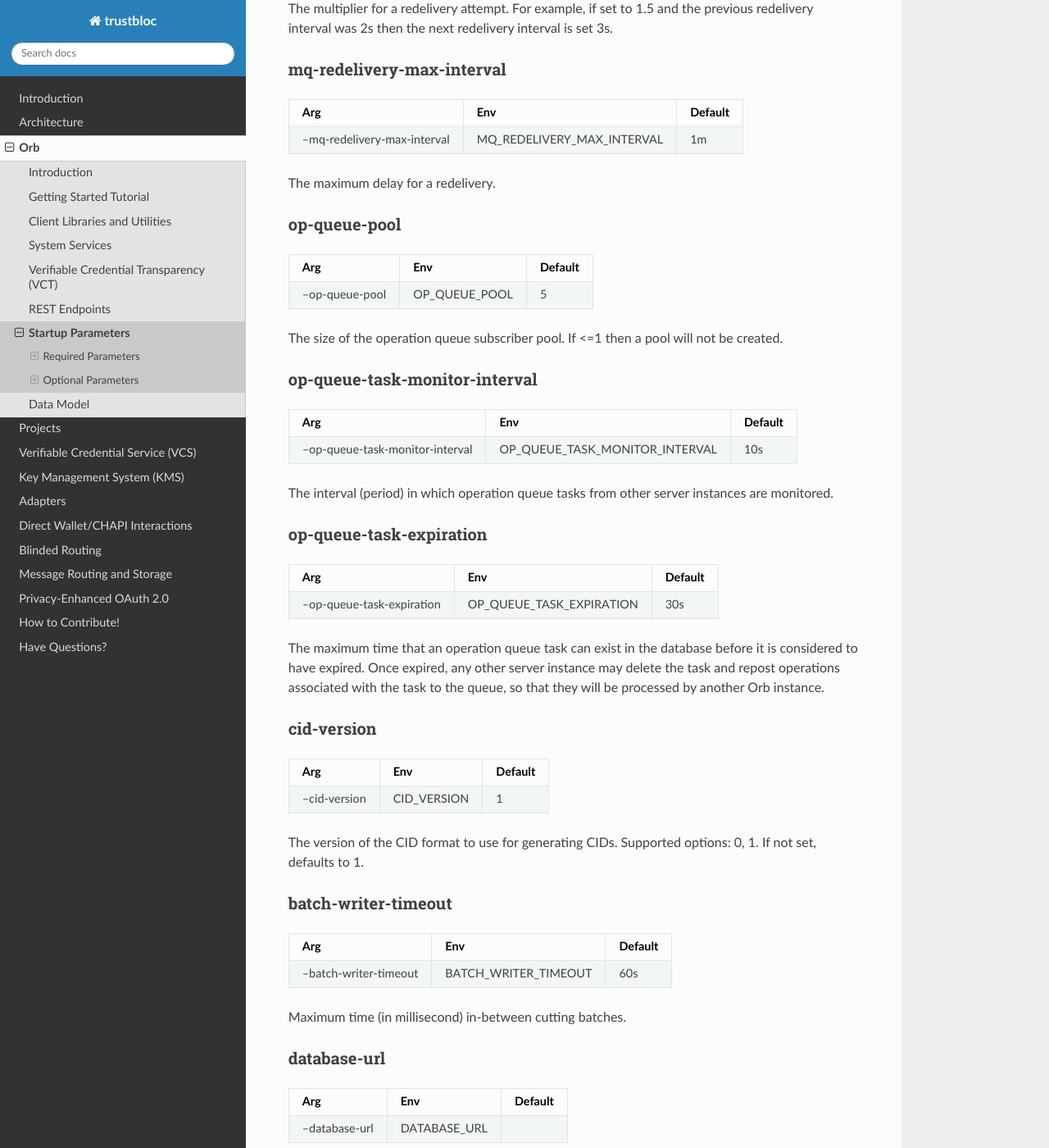
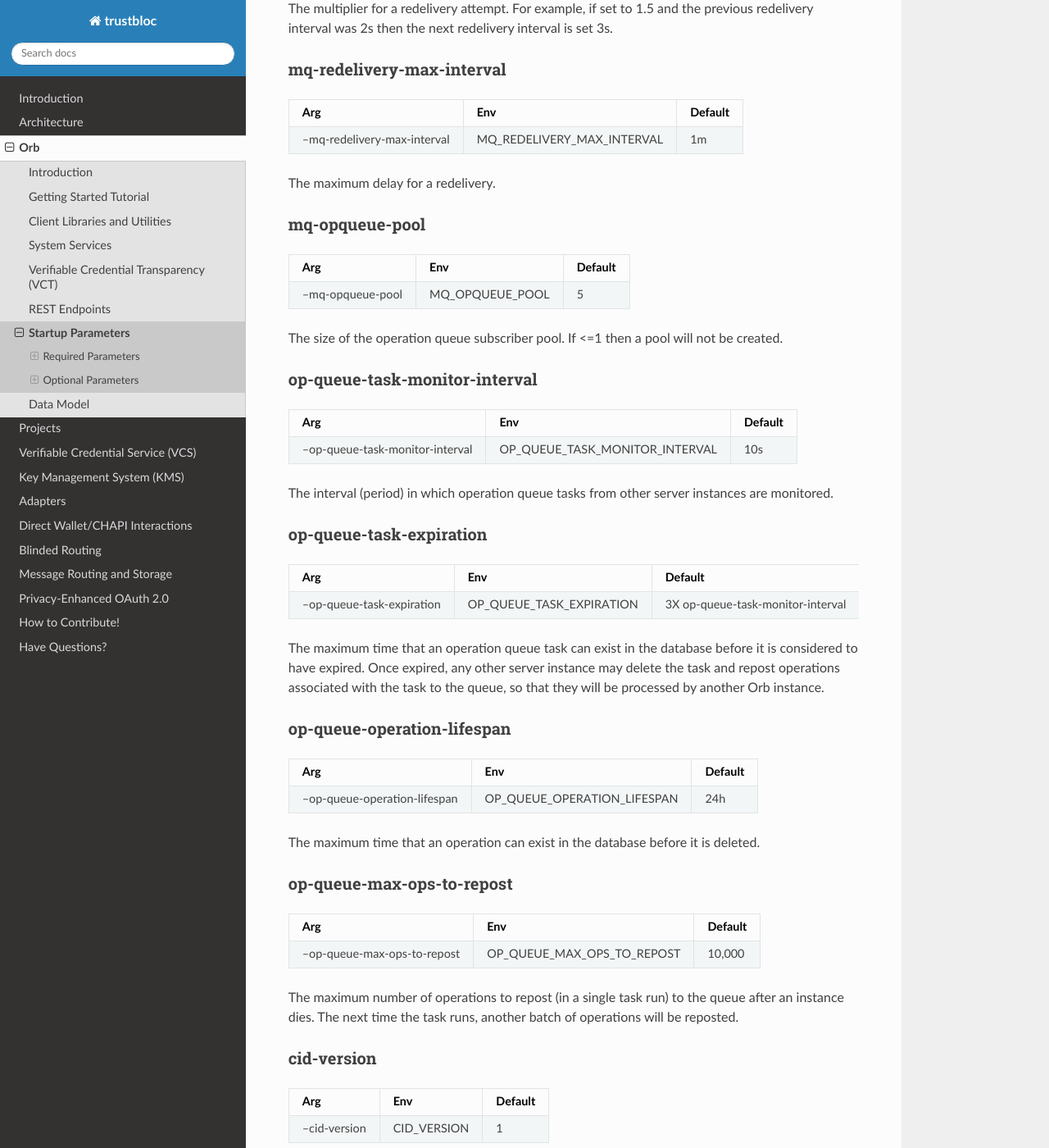
Before and after one commit to trustbloc/docs, a Sphinx documentation site: the page built from readthedocs/source/orb/parameters.md, in a window 1280 px wide and 1400 px high, scrolled down 9642 px. Shown: the whole window at 82% size. Built offline with Sphinx 7.4.7 and the Read the Docs theme 2.0.0, drawn with Linux system fonts in a browser that asks for light colours.

Commit message:
docs: Added operation queue parameters
Also changed the name of op-queue-pool to mq-opqueue-pool to be consistent with the naming of other MQ pools.

Signed-off-by: Bob Stasyszyn <Bob.Stasyszyn@securekey.com>

```diff
--- a/readthedocs/source/orb/parameters.md
+++ b/readthedocs/source/orb/parameters.md
@@ -397,11 +397,11 @@ redelivery interval was 2s then the next redelivery interval is set 3s.
 
 The maximum delay for a redelivery.
 
-### op-queue-pool
+### mq-opqueue-pool
 
-| Arg             | Env           | Default  |
-|-----------------|---------------|----------|
-| --op-queue-pool | OP_QUEUE_POOL | 5        |
+| Arg               | Env             | Default  |
+|-------------------|-----------------|----------|
+| --mq-opqueue-pool | MQ_OPQUEUE_POOL | 5        |
 
 The size of the operation queue subscriber pool. If <=1 then a pool will not be created.
 
@@ -415,13 +415,30 @@ The interval (period) in which operation queue tasks from other server instances
 
 ### op-queue-task-expiration
 
-| Arg                        | Env                      | Default |
-|----------------------------|--------------------------|---------|
-| --op-queue-task-expiration | OP_QUEUE_TASK_EXPIRATION | 30s     |
+| Arg                        | Env                      | Default                           |
+|----------------------------|--------------------------|-----------------------------------|
+| --op-queue-task-expiration | OP_QUEUE_TASK_EXPIRATION | 3X op-queue-task-monitor-interval |
 
 The maximum time that an operation queue task can exist in the database before it is considered to have expired.
 Once expired, any other server instance may delete the task and repost operations associated with the task
 to the queue, so that they will be processed by another Orb instance.
+
+### op-queue-operation-lifespan
+
+| Arg                           | Env                         | Default |
+|-------------------------------|-----------------------------|---------|
+| --op-queue-operation-lifespan | OP_QUEUE_OPERATION_LIFESPAN | 24h     |
+
+The maximum time that an operation can exist in the database before it is deleted.
+
+### op-queue-max-ops-to-repost
+
+| Arg                           | Env                        | Default |
+|-------------------------------|----------------------------|---------|
+| --op-queue-max-ops-to-repost  | OP_QUEUE_MAX_OPS_TO_REPOST | 10,000  |
+
+The maximum number of operations to repost (in a single task run) to the queue after an instance dies. The next time
+the task runs, another batch of operations will be reposted.
 
 ### cid-version
 
```
